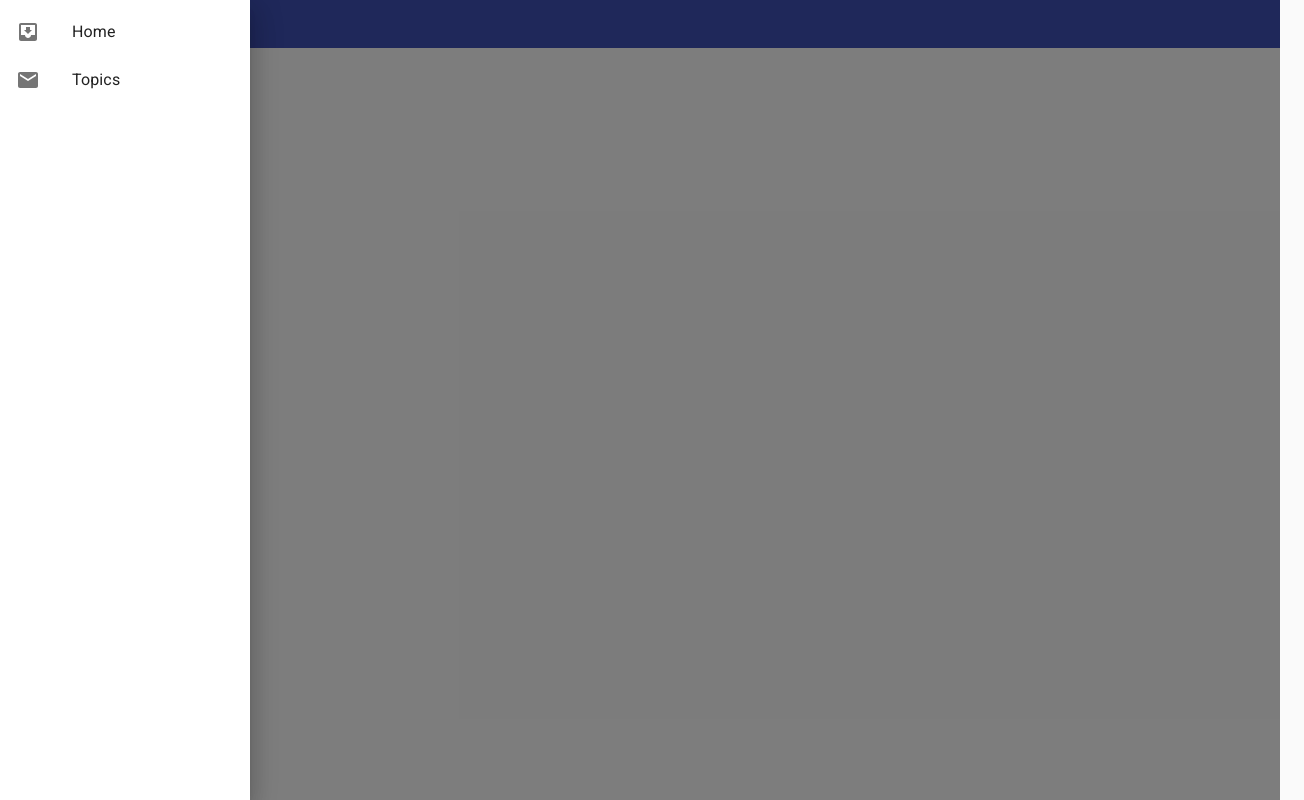
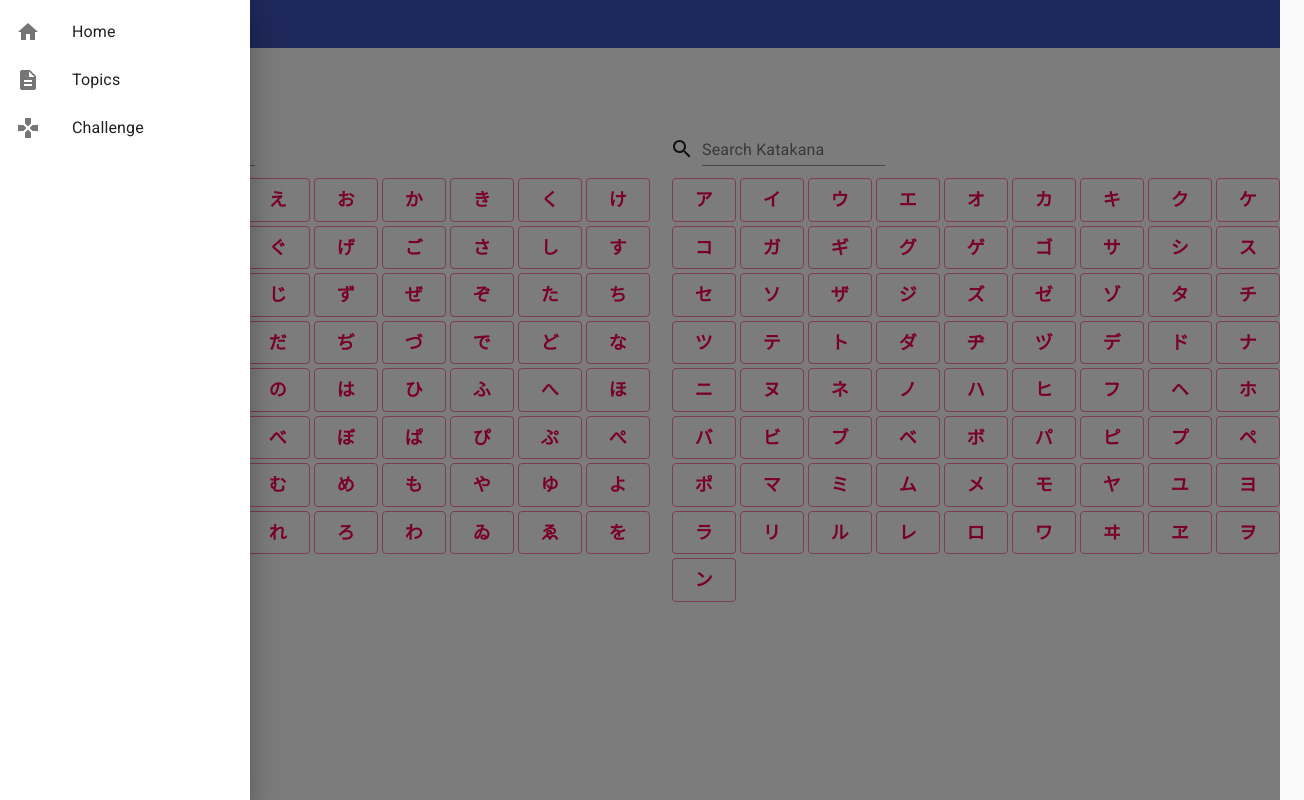
Before and after one commit to jfvalmores/nihonggo-notes, a React (Create React App) app: page /challenge in a window 1280 px wide. Both pictures are taken after a click on the button "menu". Shown: the whole page, 1304 px wide, since content can reach past the window. Built offline with nearby package versions, Linux system fonts and the light colour scheme; data requests are answered from the project's data file.

Commit message:
added Challenge

```diff
--- /dev/null
+++ b/src/components/Challenge.js
@@ -0,0 +1,173 @@
+import React, { useContext, useState, useEffect } from 'react';
+import DataContext from '../core/DataContext.js';
+import Button from '@material-ui/core/Button';
+import Grid from '@material-ui/core/Grid';
+import TextField from '@material-ui/core/TextField';
+import SearchIcon from '@material-ui/icons/Search';
+import Tooltip from '@material-ui/core/Tooltip';
+import CssBaseline from '@material-ui/core/CssBaseline';
+import { makeStyles } from '@material-ui/core/styles';
+
+const styles = makeStyles({
+  containerGrid: {
+    margin: 30
+  },
+  charBtn: {
+    fontSize: 18,
+    fontWeight: 600,
+    margin: 2
+  },
+  keywordContainer: {
+    margin: '10px 0'
+  }
+});
+
+const Challenge = () => {
+  const classes = styles();
+  const { hiraganaList, katakanaList } = useContext(DataContext);
+  const hl = hiraganaList.flat();
+  const kl = katakanaList.flat();
+  const [hiragana, setHiragana] = useState([]);
+  const [katakana, setKatakana] = useState([]);
+  const [guessPool, setGuessPool] = useState([]);
+  const [keywords, setKeywords] = useState({
+    hKeyword: '',
+    kKeyword: ''
+  });
+
+  useEffect(() => {
+    setHiragana(hl);
+    setKatakana(kl);
+    // eslint-disable-next-line react-hooks/exhaustive-deps
+  }, [hiraganaList, katakanaList]);
+
+  const handleChange = e => {
+    const p = { [e.target.id]: e.target.value };
+    setKeywords({
+      ...keywords,
+      ...p
+    });
+
+    searchCharacter({ id: e.target.id, val: e.target.value });
+  }
+
+  const searchCharacter = param => {
+    if (param.id === 'hKeyword') {
+      setHiragana(hl.filter(o => o.label.includes(param.val)));
+    } else {
+      setKatakana(kl.filter(o => o.label.includes(param.val)));
+    }
+  }
+
+  const addToGuessPool = item => {
+    const newPool = guessPool.slice();
+    const exists = guessPool.filter(o => o.label.includes(item.val));
+    console.log(exists);
+    if (exists.length === 0) {
+      newPool.push(item);
+      setGuessPool(newPool);
+    }
+  }
+
+  return (
+    <>
+      <CssBaseline />
+      <Grid container>
+        <span>Guessing pool:</span>
+        <div>
+          {guessPool.map((item, idx) =>
+            <Tooltip
+              title={item.label}
+              key={`item-${idx}`}>
+              <Button
+                className={classes.charBtn}
+                variant="outlined"
+                color="default">
+                {item.character}
+              </Button>
+            </Tooltip>
+          )}
+        </div>
+      </Grid>
+      <Grid
+        container
+        spacing={0}
+        className={classes.containerGrid}>
+        <Grid xs={6}>
+          <div className={classes.keywordContainer}>
+            <Grid
+              container
+              spacing={1}
+              alignItems="flex-end">
+              <Grid item>
+                <SearchIcon />
+              </Grid>
+              <Grid item>
+                <TextField
+                  id="hKeyword"
+                  label="Search Hiragana"
+                  value={keywords.hKeyword}
+                  onChange={handleChange} />
+              </Grid>
+            </Grid>
+          </div>
+          <div>
+            {hiragana.length === 0 ?
+              (<p>No results</p>) :
+              (hiragana.map((item, idx) => (
+                <Tooltip
+                  title={item.label}
+                  key={`item-${idx}`}>
+                  <Button
+                    className={classes.charBtn}
+                    variant="outlined"
+                    color="secondary"
+                    onClick={() => addToGuessPool(item)}>
+                    {item.character}
+                  </Button>
+                </Tooltip>
+              )))}
+          </div>
+        </Grid>
+        <Grid xs={6}>
+          <div className={classes.keywordContainer}>
+            <Grid
+              container
+              spacing={1}
+              alignItems="flex-end">
+              <Grid item>
+                <SearchIcon />
+              </Grid>
+              <Grid item>
+                <TextField
+                  id="kKeyword"
+                  label="Search Katakana"
+                  value={keywords.kKeyword}
+                  onChange={handleChange} />
+              </Grid>
+            </Grid>
+          </div>
+          <div>
+            {katakana.length === 0 ?
+              (<p>No results</p>) :
+              (katakana.map((item, idx) => (
+                <Tooltip
+                  title={item.label}
+                  key={`item-${idx}`}>
+                  <Button
+                    className={classes.charBtn}
+                    variant="outlined"
+                    color="secondary"
+                    onClick={() => addToGuessPool(item)}>
+                    {item.character}
+                  </Button>
+                </Tooltip>
+              )))}
+          </div>
+        </Grid>
+      </Grid>
+    </>
+  );
+}
+
+export default Challenge;
--- a/src/components/Home.js
+++ b/src/components/Home.js
@@ -35,14 +35,18 @@ const Home = () => {
   useEffect(() => {
     refresh(0);
     refresh(1);
-  // eslint-disable-next-line react-hooks/exhaustive-deps
+    // eslint-disable-next-line react-hooks/exhaustive-deps
   }, [hiraganaList, katakanaList]);
 
   const refresh = (mode = 1) => {
     if (mode)
-      setKatakana(kl[Math.floor(Math.random() * kl.length)]);
+      setKatakana(getRandomItem(kl));
     else
-      setHiragana(hl[Math.floor(Math.random() * hl.length)]);
+      setHiragana(getRandomItem(hl));
+  }
+
+  function getRandomItem(list) {
+    return list[Math.floor(Math.random() * list.length)]
   }
 
   return (
@@ -50,7 +54,7 @@ const Home = () => {
       {hiragana &&
         <CharacterCard
           classes={classes}
-          header={'Quick Card:'}
+          header={'Quick Hiragana:'}
           character={hiragana.character}
           label={hiragana.label}
           onClick={() => refresh(0)} />
@@ -58,7 +62,7 @@ const Home = () => {
       {katakana &&
         <CharacterCard
           classes={classes}
-          header={'Quick Card:'}
+          header={'Quick Katakana:'}
           character={katakana.character}
           label={katakana.label}
           onClick={() => refresh(1)} />
--- a/src/components/Sidebar.js
+++ b/src/components/Sidebar.js
@@ -5,8 +5,6 @@ import List from '@material-ui/core/List';
 import ListItem from '@material-ui/core/ListItem';
 import ListItemIcon from '@material-ui/core/ListItemIcon';
 import ListItemText from '@material-ui/core/ListItemText';
-import InboxIcon from '@material-ui/icons/MoveToInbox';
-import MailIcon from '@material-ui/icons/Mail';
 import IconButton from '@material-ui/core/IconButton';
 import MenuIcon from '@material-ui/icons/Menu';
 import { routes } from '../core/CRoutes.js';
@@ -54,7 +52,7 @@ const Sidebar = (props) => {
             button
             key={route.title}
             onClick={() => handleClick(route.path)}>
-            <ListItemIcon>{index % 2 === 0 ? <InboxIcon /> : <MailIcon />}</ListItemIcon>
+            <ListItemIcon>{route.icon}</ListItemIcon>
             <ListItemText>{route.title}</ListItemText>
           </ListItem>
         ))}
--- a/src/core/CRoutes.js
+++ b/src/core/CRoutes.js
@@ -3,18 +3,32 @@ import Home from '../components/Home.js';
 import Topics from '../components/Topics.js';
 import KatakanaList from '../components/KatakanaList.js';
 import HiraganaList from '../components/HiraganaList.js';
+import Challenge from '../components/Challenge.js';
+
+import DescriptionIcon from '@material-ui/icons/Description';
+import HomeIcon from '@material-ui/icons/Home';
+import GamesIcon from '@material-ui/icons/Games';
+
 
 export const routes = [
   {
     title: 'Home',
     path: '/home',
+    icon: <HomeIcon />,
     component: Home
   },
   {
     title: 'Topics',
     path: '/topics',
+    icon: <DescriptionIcon />,
     component: Topics
-  }
+  },
+  {
+    title: 'Challenge',
+    path: '/challenge',
+    icon: <GamesIcon />,
+    component: Challenge
+  },
 ];
 
 export const topicRoutes = [
```
